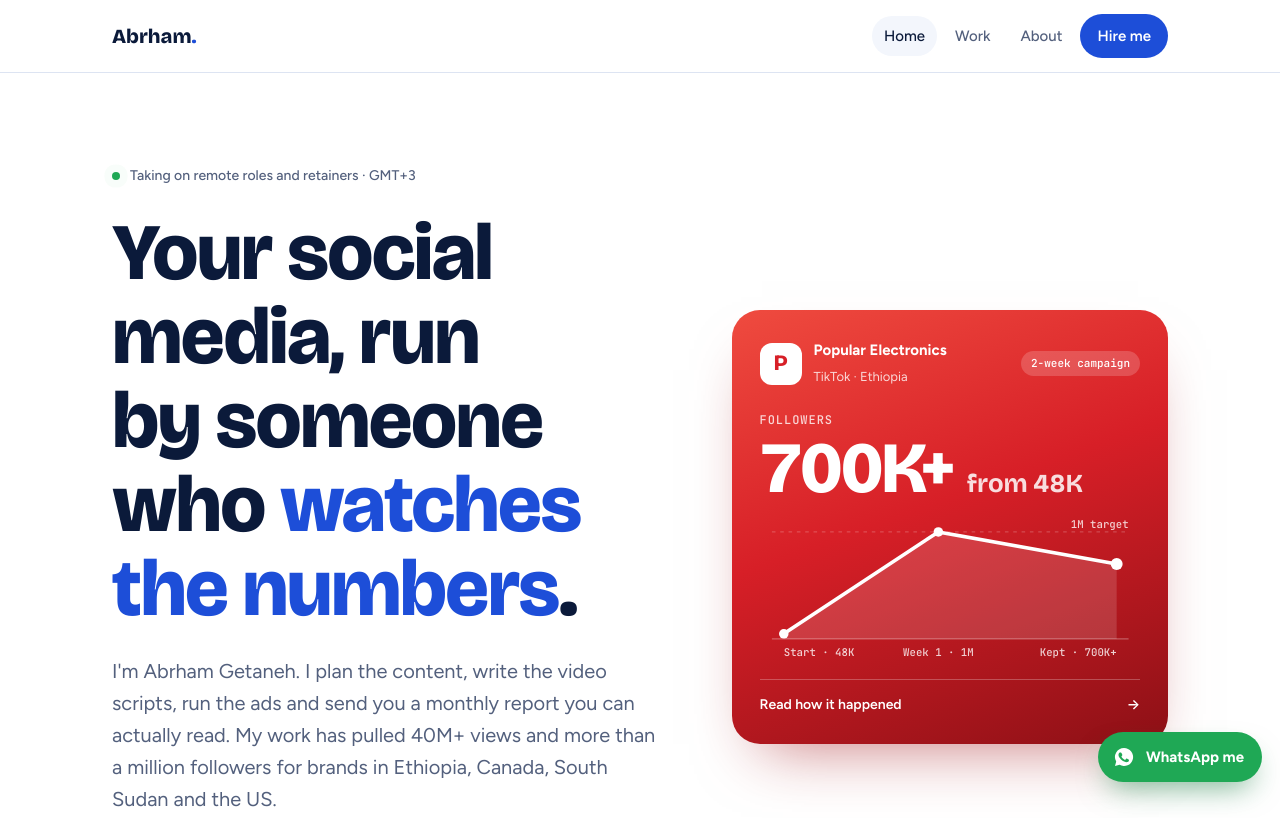
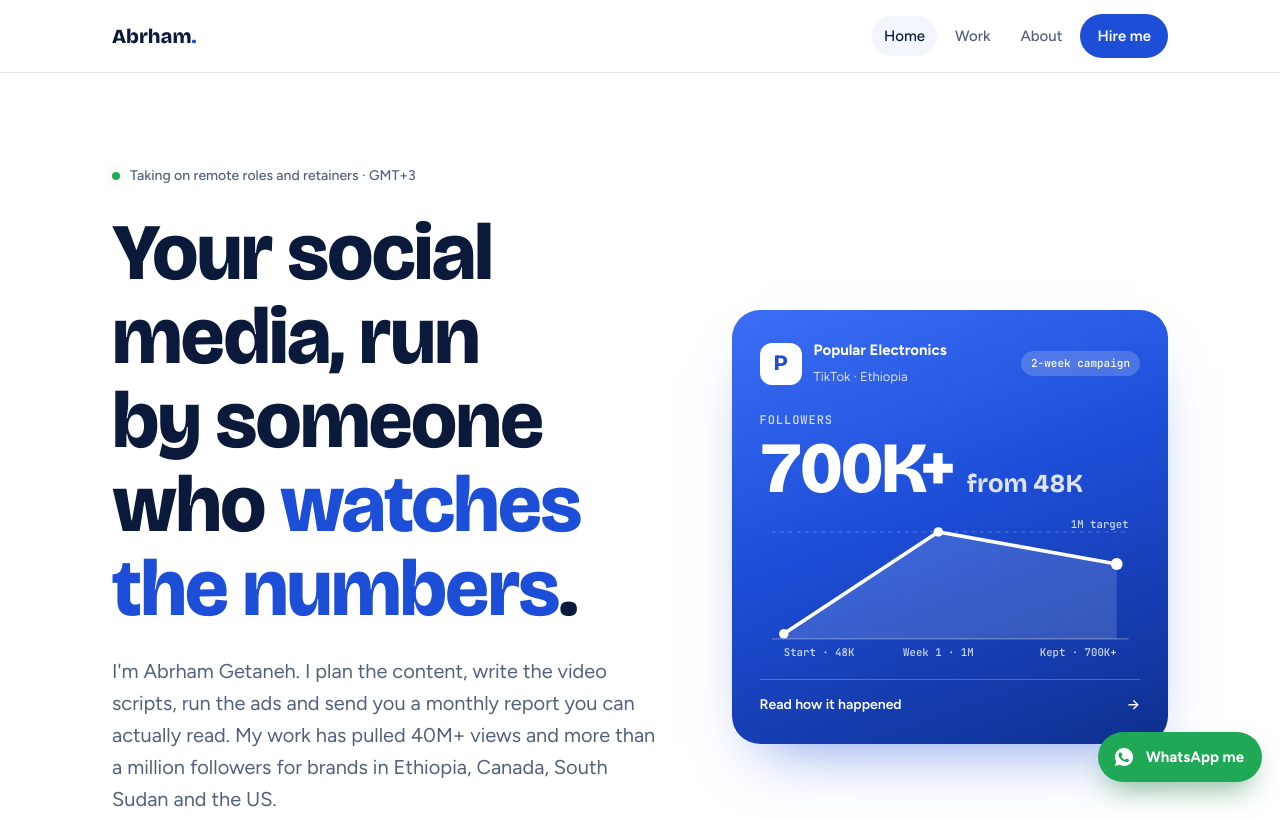
Before and after one commit to AbrhamGet/AbrhamGet.github.io, a plain HTML site: page index.html in a window 1280 px wide. Shown: the top 818 px of the page. Drawn offline with nearby package versions, Linux system fonts and the light colour scheme.

Commit message:
Add files via upload

```diff
--- a/index.html
+++ b/index.html
@@ -3,6 +3,7 @@
 <head>
 <meta charset="utf-8">
 <meta name="viewport" content="width=device-width, initial-scale=1, viewport-fit=cover">
+<meta name="color-scheme" content="light">
 <title>Abrham Getaneh</title>
 <meta name="description" content="Abrham Getaneh, social media manager. 40M+ views and 1M+ followers grown for brands in Ethiopia, Canada, South Sudan and the US.">
 <link rel="preconnect" href="https://fonts.googleapis.com">
@@ -25,10 +26,8 @@
   --body:"Figtree",system-ui,-apple-system,"Segoe UI",sans-serif;
   --mono:"JetBrains Mono",ui-monospace,Menlo,monospace;
 }
-@media (prefers-color-scheme: dark){
-  :root:not([data-theme="light"]){--bg:#070f22;--surface:#0e1a35;--line:#1f2d4f;--ink:#eef2fb;--muted:#9aa8c7;--blue:#5b8cff;--blue-deep:#2f5ee8;--blue-soft:#142650;color-scheme:dark}
-}
-:root[data-theme="dark"]{--bg:#070f22;--surface:#0e1a35;--line:#1f2d4f;--ink:#eef2fb;--muted:#9aa8c7;--blue:#5b8cff;--blue-deep:#2f5ee8;--blue-soft:#142650;color-scheme:dark}
+/* Single light theme by choice: always white and blue, even when the visitor's device is in dark mode. */
+:root,:root[data-theme="dark"]{color-scheme:light}
 *{box-sizing:border-box}
 body{margin:0;background:var(--bg);color:var(--ink);font-family:var(--body);font-size:17px;line-height:1.6;-webkit-font-smoothing:antialiased}
 a{color:inherit}
@@ -84,11 +83,11 @@ section.block{padding-block:clamp(56px,8vw,104px)}
 .row-btns{display:flex;flex-wrap:wrap;gap:12px}
 
 /* hero insight card (Popular Electronics branding) */
-.insight{min-width:0;background:linear-gradient(160deg,#ef4b3f, var(--popular) 45%, #8d1016);color:#fff;border-radius:28px;padding:28px;display:flex;flex-direction:column;gap:16px;box-shadow:0 30px 60px -30px rgba(160,20,25,.6);text-decoration:none;transition:transform .3s}
+.insight{min-width:0;background:linear-gradient(160deg,#3b6ef5, var(--blue) 45%, var(--blue-deep));color:#fff;border-radius:28px;padding:28px;display:flex;flex-direction:column;gap:16px;box-shadow:0 30px 60px -30px rgba(29,78,216,.6);text-decoration:none;transition:transform .3s}
 .insight:hover{transform:translateY(-4px) rotate(-.4deg)}
 .insight-top{display:flex;justify-content:space-between;align-items:center;gap:12px}
 .acct{display:flex;align-items:center;gap:12px}
-.acct-mark{width:42px;height:42px;border-radius:12px;background:#fff;color:var(--popular);display:grid;place-items:center;font-family:var(--display);font-weight:800;font-size:22px;flex:none}
+.acct-mark{width:42px;height:42px;border-radius:12px;background:#fff;color:var(--blue);display:grid;place-items:center;font-family:var(--display);font-weight:800;font-size:22px;flex:none}
 .acct strong{display:block;font-size:15px}
 .acct small{opacity:.8;font-size:13px}
 .pill{font-family:var(--mono);font-size:11px;padding:4px 10px;border-radius:999px;background:rgba(255,255,255,.18);white-space:nowrap}
```
